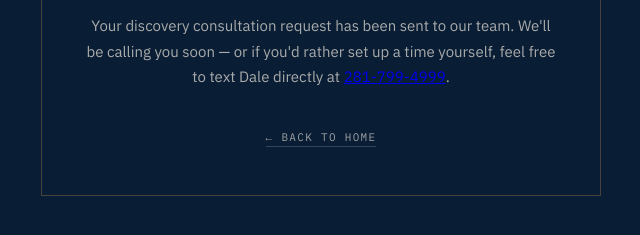
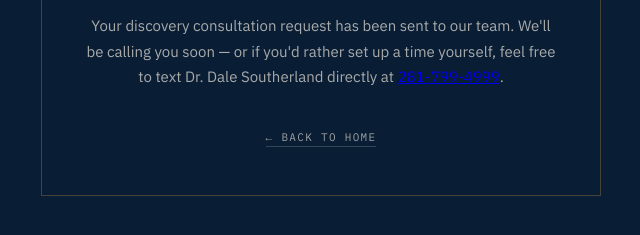
Before and after one commit to dradams0804CORE/core-partners-website, a website: page schedule.html in a window 1280 px wide. Shown: the part 365-600 px from the top of the page, without its empty margins (319-959 px from the left). Drawn offline with Linux system fonts and the light colour scheme.

Commit message:
Refer to Dale by full name/title on confirmation page

```diff
--- a/schedule.html
+++ b/schedule.html
@@ -75,7 +75,7 @@
   <div class="card">
     <div class="eyebrow">Request Received</div>
     <h1>Thanks, we'll be in touch soon.</h1>
-    <p>Your discovery consultation request has been sent to our team. We'll be calling you soon — or if you'd rather set up a time yourself, feel free to text Dale directly at <a href="tel:+12817994999">281-799-4999</a>.</p>
+    <p>Your discovery consultation request has been sent to our team. We'll be calling you soon — or if you'd rather set up a time yourself, feel free to text Dr. Dale Southerland directly at <a href="tel:+12817994999">281-799-4999</a>.</p>
     <a href="index.html" class="back">← Back to Home</a>
   </div>
 </body>
```
